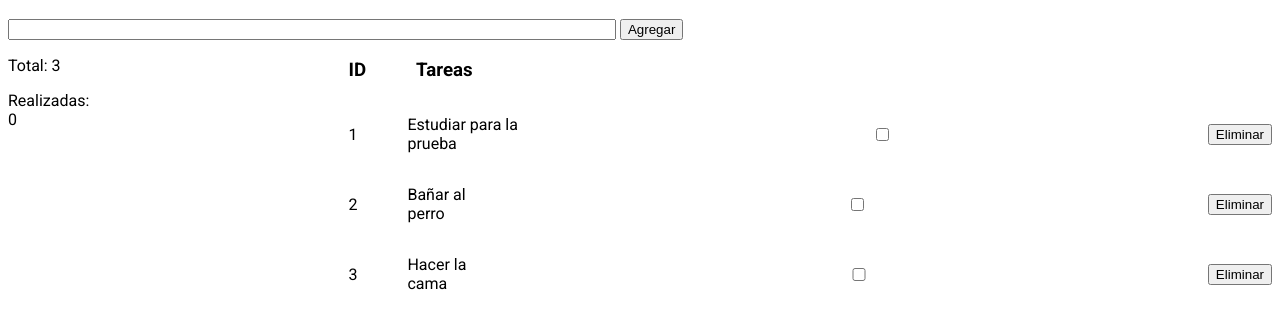
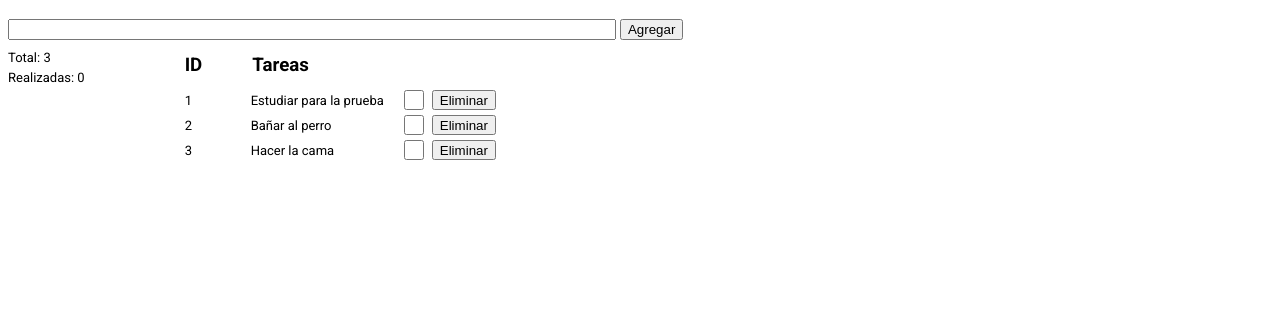
Before and after one commit to flaviamartinez/to-do-list, a plain HTML site: page index.html in a window 1280 px wide. Shown: the part 62-390 px from the top of the page. Drawn offline with Linux system fonts and the light colour scheme.

Commit message:
improve style

```diff
--- a/assets/css/style.css
+++ b/assets/css/style.css
@@ -4,42 +4,67 @@ body {
 	font-family: "Roboto";
 }
 
-.add-task {
-	display: flex;
-}
-
 input{
 	width: 600px;
 }
 
-.tasks-container{
+.container{
 	display: flex;
-	gap: 20%;
-	/* width: 600px */
+	gap: 100px;
+	align-items: start;
+	margin-top: 10px;
 }
 
-#titulos{
+.metrics {
+	border: 0;
 	display: flex;
-	gap: 50px
+	flex-direction: column;
+	gap: 5px;
 }
 
-.elementos{
-	display: flex;
-	flex-direction: column;
+.metrics p {
+	margin: 0;
+	font-size: small;
 }
 
-.elemento{
+#header{
 	display: flex;
 	gap: 50px;
+	font-size: medium;
+	height: 30px;
+	/* margin-bottom: 5px; */
 	align-items: center;
 }
 
-.check {
+.tasks{
+	display: flex;
+	flex-direction: column;
+	gap: 5px
+}
+
+.task {
+	display: grid;
+	grid-template-columns: 50px 1fr auto;
+	align-items: center;
+	gap: 16px;
+	font-size: small;
+	justify-content: center;
+	height: 20px;
+
+  }
+
+.task-checkbox {
 	height: 20px;
 	width: 20px;
 }
 
+.task-btn {
+	height: 20px
+}
 
-ul {
-	list-style-type: none;
+.modify-task {
+	display: flex;
+	gap: 5px;
+	justify-content: left;
+	align-items: center;
 }
--- a/assets/js/index.js
+++ b/assets/js/index.js
@@ -5,41 +5,50 @@ const tareas = [
 ]
 
 const btn = document.querySelector("button")
-const input = document.getElementById("task")
+const input = document.getElementById("task-input")
 const taskCount = document.getElementById("task-count")
 const doneCount = document.getElementById("done-count")
-const elementosList = document.querySelector(".elementos")
+const tasksList = document.querySelector(".tasks")
 
 
-function generateID(arrayTareas) {
+function generateID(arrayTasks) {
 	let uniqueID;
 	let exist = true;
 
 	while (exist) {
-	  uniqueID = Math.floor(Math.random() * 1000) + 1;
+	  uniqueID = Math.floor(Math.random() * 100) + 1;
 
-	  exist = arrayTareas.some(obj => obj.id === uniqueID);
+	  exist = arrayTasks.some(obj => obj.id === uniqueID);
 	}
 
 	return uniqueID;
   }
 
 btn.addEventListener('click', () => {
-	tareas.push({ id: generateID(tareas), tarea: input.value, done: false})
-	renderTasks()
+	if (input.value.trim() != ''){
+		tareas.push({ id: generateID(tareas), tarea: input.value, done: false})
+
+		renderTasks()
+	}
 }
 )
 
 function renderTasks(){
 	let html = ""
+
 	tareas.forEach(tarea => {
-		html += `<div class="elemento"><p>${tarea.id}</p>`
+		html += `<div class="task">`
+		html += `<p>${tarea.id}</p>`
 		html += `<p>${tarea.tarea}</p>`
-		html += `<input type="checkbox" class="task-checkbox" data-id="${tarea.id}" ${tarea.done ? "checked" : ''}>`
-		html += `<button class="task-btn" data-id="${tarea.id}">Eliminar</button></div>`
+		html += `<div class="modify-task">
+				<input type="checkbox" class="task-checkbox" data-id="${tarea.id}" ${tarea.done ? "checked" : ''}>
+				<button class="task-btn" data-id="${tarea.id}">Eliminar</button>
+			</div>`
+		html += `</div>`
+
 	})
 
-	elementosList.innerHTML = html
+	tasksList.innerHTML = html
 
 	attachCheckboxEvents()
 
--- a/index.html
+++ b/index.html
@@ -8,21 +8,21 @@
 </head>
 <body>
 	<h1>To Do List</h1>
-	<div class="input-task">
-		<input type="text" id="task">
+	<div>
+		<input type="text" id="task-input">
 		<button>Agregar</button>
 	</div>
-	<div class="tasks-container">
-		<div id="count-container">
+	<div class="container">
+		<div class="metrics">
 			<p id="task-count"></p>
 			<p id="done-count"></p>
 		</div>
-		<div id="list-container">
-			<div id="titulos">
+		<div class="task-container">
+			<div id="header">
 				<h3>ID</h3>
 				<h3>Tareas</h3>
 			</div>
-			<div class="elementos">
+			<div class="tasks">
 			</div>
 		</div>
 	</div>
```
